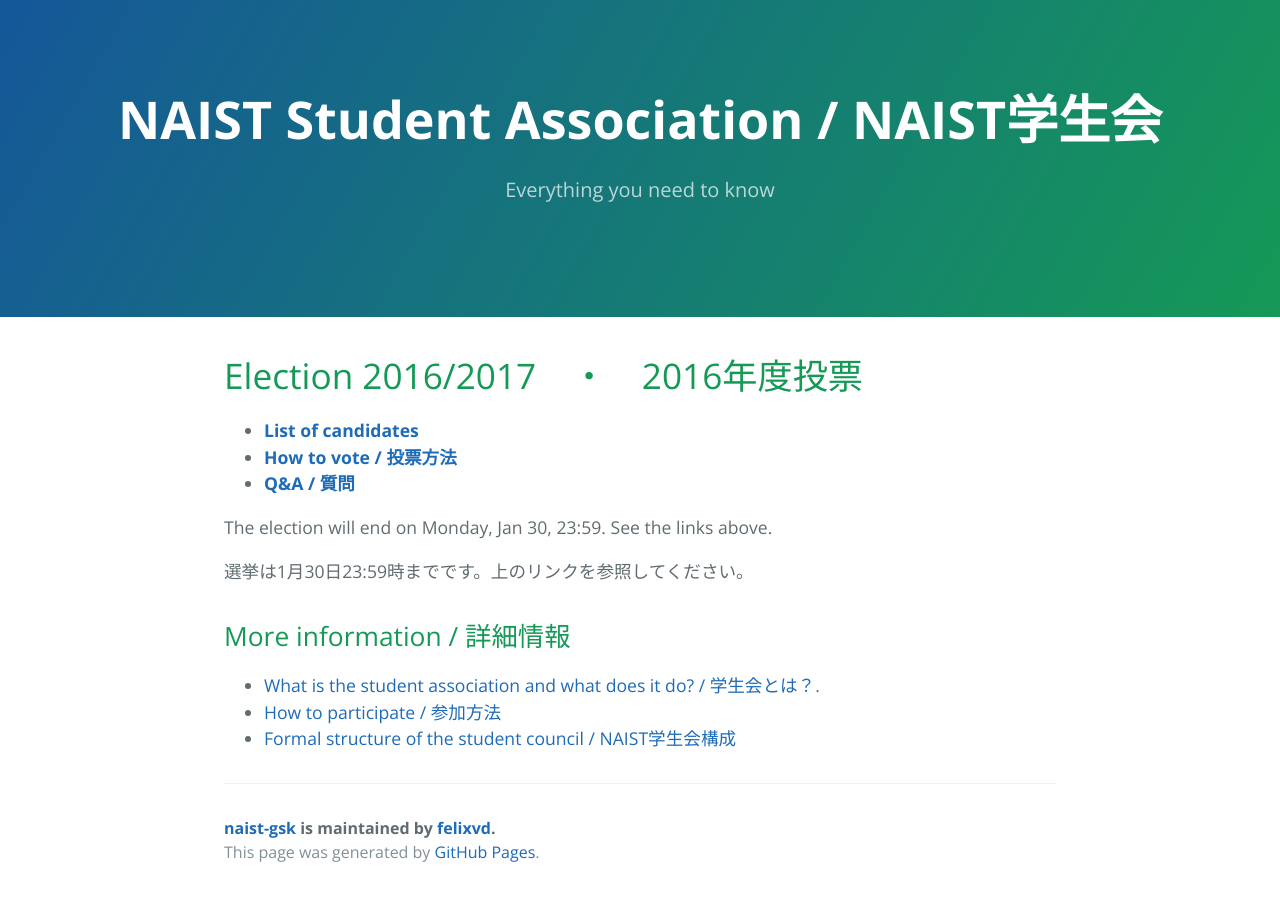
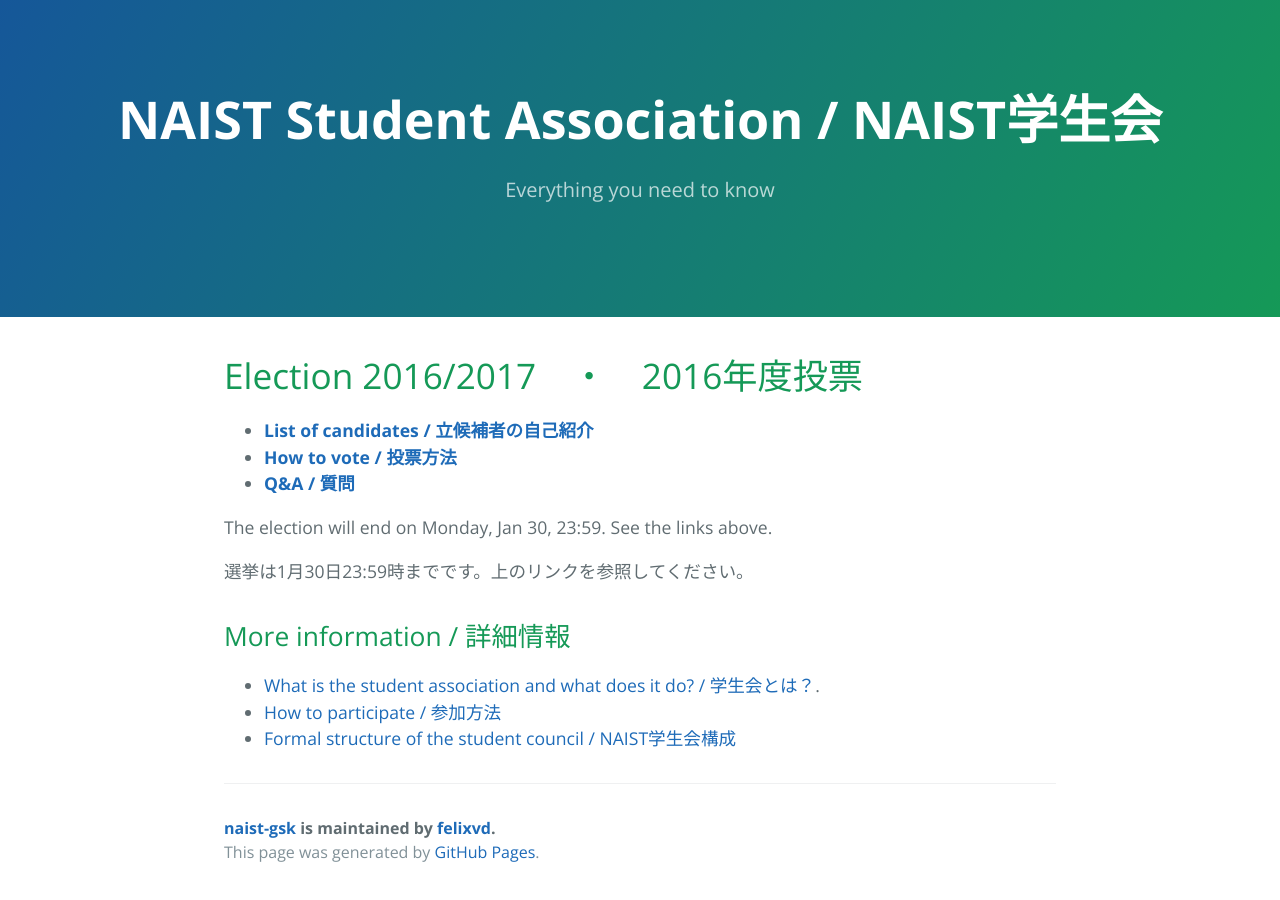
Before and after one commit to felixvd/naist-gsk, a Jekyll site: the page built from index.md, in a window 1280 px wide. Built offline with Jekyll 4.4.1, drawn with Linux system fonts in a browser that asks for light colours.

Commit message:
Forgot a translation

```diff
--- a/index.md
+++ b/index.md
@@ -5,7 +5,7 @@ title: NAIST Student Association / NAIST 学生会
 
 # [](#timeline)Election 2016/2017　・　2016年度投票
 
-* **[List of candidates](election2016/candidates)**
+* **[List of candidates / 立候補者の自己紹介](election2016/candidates)**
 * **[How to vote / 投票方法](voting)**
 * **[Q&A / 質問](faq)**
 
```
